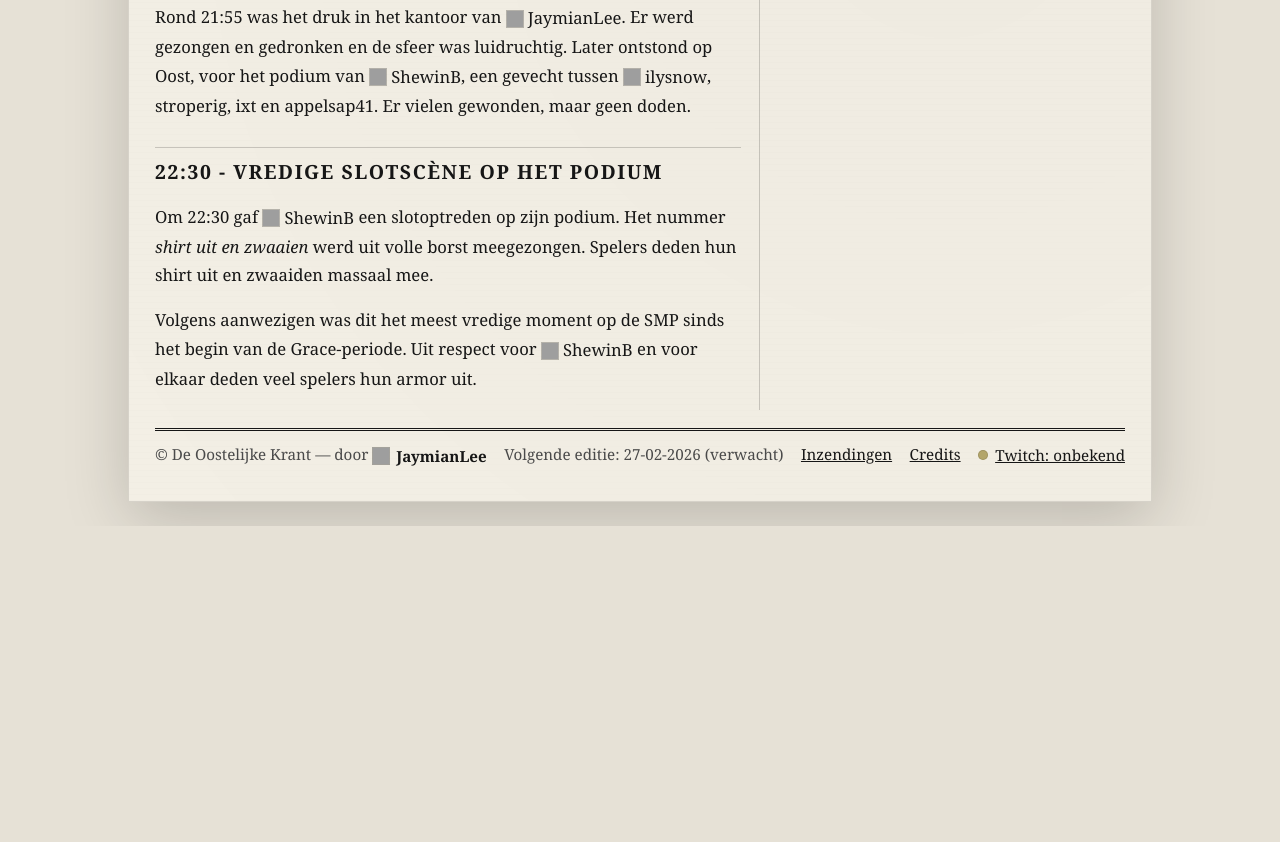
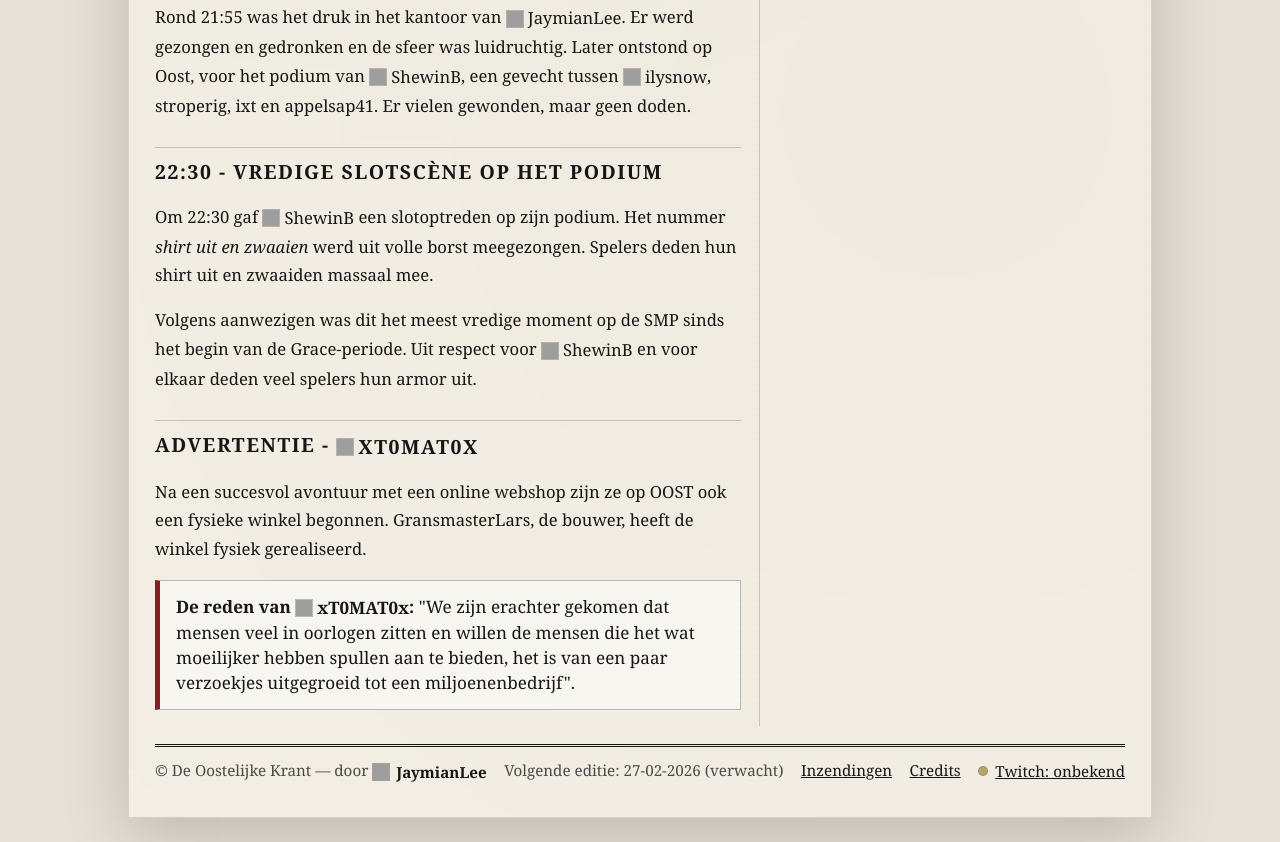
Before and after one commit to Jaymian-Lee/deoostelijkekrant, a website: page editions/2026-02-26-editie-9/index.html in a window 1280 px wide. Shown: the part 1560-2402 px from the top of the page. Before the commit the page ends 2086 px from the top, so only its background shows below. Drawn offline with Linux system fonts and the light colour scheme; no server answers; grey boxes are pictures that could not be loaded.

Commit message:
Add xT0MAT0x advertisement section to editie 9

```diff
--- a/editions/2026-02-26-editie-9/index.html
+++ b/editions/2026-02-26-editie-9/index.html
@@ -104,6 +104,16 @@
           Volgens aanwezigen was dit het meest vredige moment op de SMP sinds het begin van de Grace-periode. Uit respect voor ShewinB en voor elkaar deden veel spelers hun armor uit.
         </p>
       </section>
+
+      <section class="section">
+        <h3>Advertentie - xT0MAT0x</h3>
+        <p>
+          Na een succesvol avontuur met een online webshop zijn ze op OOST ook een fysieke winkel begonnen. GransmasterLars, de bouwer, heeft de winkel fysiek gerealiseerd.
+        </p>
+        <div class="pull">
+          <b>De reden van xT0MAT0x:</b> "We zijn erachter gekomen dat mensen veel in oorlogen zitten en willen de mensen die het wat moeilijker hebben spullen aan te bieden, het is van een paar verzoekjes uitgegroeid tot een miljoenenbedrijf".
+        </div>
+      </section>
     </div>
 
     <aside class="sidebar section">
```
